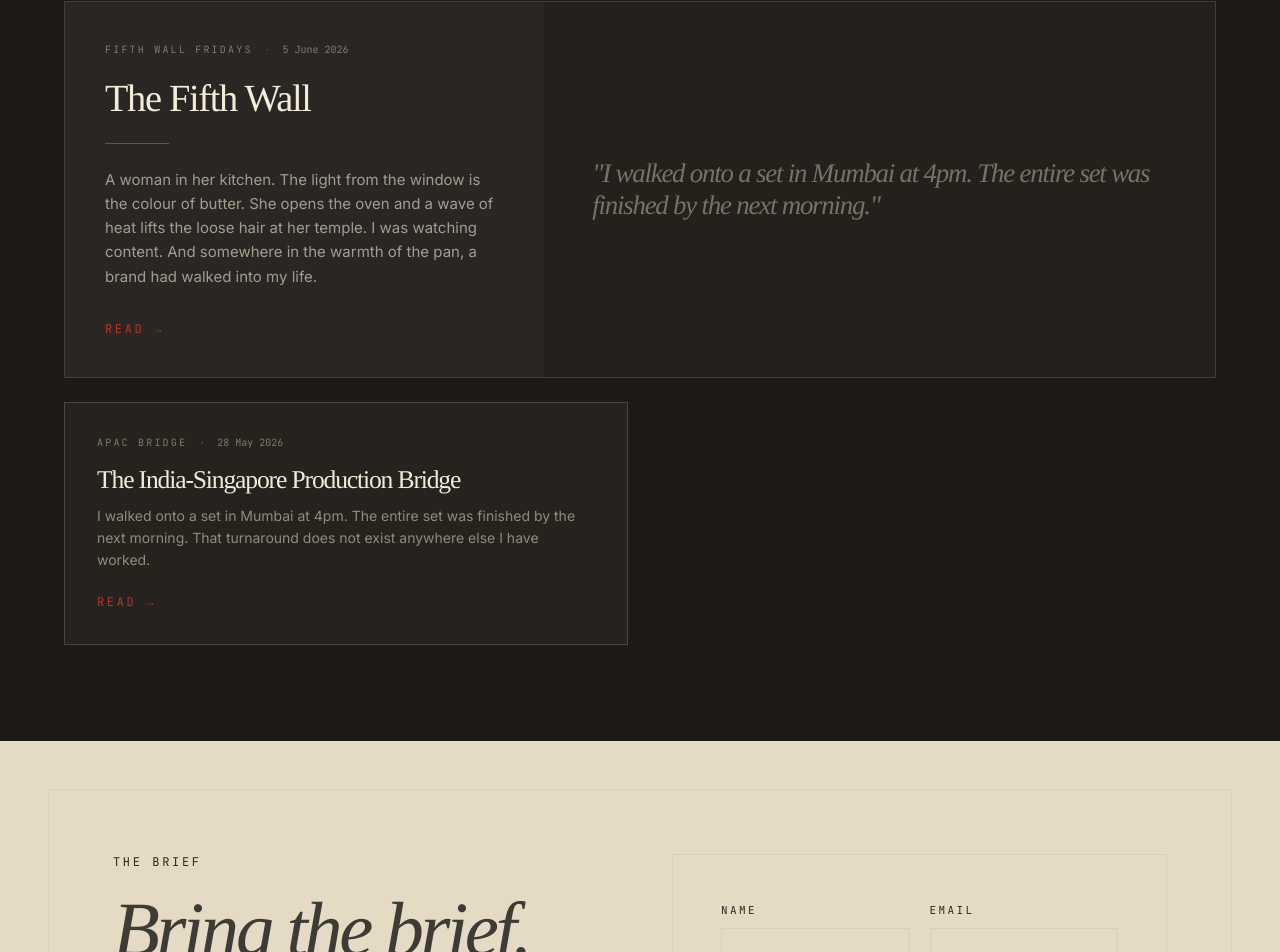
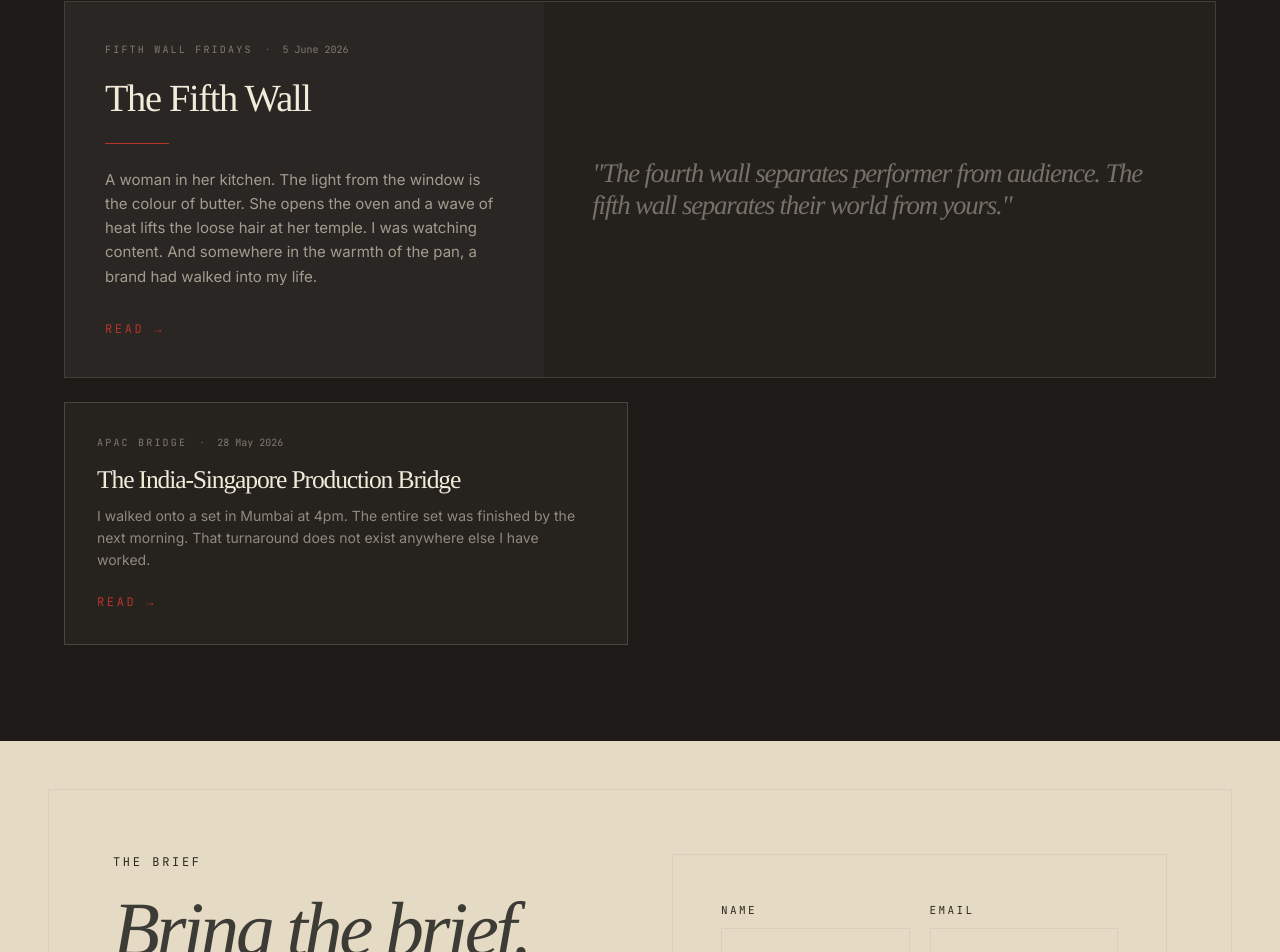
Before and after one commit to farhanamattar-code/bombay-blanc-site, a React (Vite) app: page / in a window 1280 px wide. Shown: the part 4168-5120 px from the top of the page. Built offline with nearby package versions, Linux system fonts and the light colour scheme; a web font is replaced by a local one.

Commit message:
Journal quote highlight fix

```diff
--- a/src/components/JournalPreview.jsx
+++ b/src/components/JournalPreview.jsx
@@ -80,17 +80,20 @@ export default function JournalPreview() {
                 </p>
               </div>
 
-              {/* Right — pull quote / editorial accent (desktop only —
-                  on mobile it stacks beneath the Fifth Wall card and reads
-                  like part of that post, which is confusing) */}
+              {/* Right — pull quote from THE FEATURED POST itself.
+                  Desktop only; on mobile this stacks beneath the card and
+                  reads like part of the wrong post. Falls back gracefully
+                  if a post has no pullQuote field. */}
+              {featured.pullQuote && (
                 <div
                   className="hidden lg:flex lg:col-span-7 p-8 lg:p-12 items-center"
                   style={{ background: 'rgba(242,235,218,0.03)' }}
                 >
                   <blockquote className="font-serif text-subhead font-normal text-cotton/40 leading-[1.2] tracking-heading" style={{ fontStyle: 'italic' }}>
-                  "I walked onto a set in Mumbai at 4pm. The entire set was finished by the next morning."
+                    "{featured.pullQuote}"
                   </blockquote>
                 </div>
+              )}
             </div>
           </Link>
         </Reveal>
--- a/src/data/journalPosts.js
+++ b/src/data/journalPosts.js
@@ -14,6 +14,7 @@ const journalPosts = [
     articleImageAlt: "A Mughal archway opens onto a quiet domestic kitchen at dawn — a black cast-iron pan on a stove, copper kettle, indigo cabinets, morning light through a paned window. The Fifth Wall by Hana Mattar, Bombay Blanc.",
     articleImageCaption: "Fifth Wall Fridays · I · The Geography of Intimacy",
     hook: "A woman in her kitchen. The light from the window is the colour of butter. She opens the oven and a wave of heat lifts the loose hair at her temple. I was watching content. And somewhere in the warmth of the pan, a brand had walked into my life.",
+    pullQuote: "The fourth wall separates performer from audience. The fifth wall separates their world from yours.",
     body: [
       {
         type: "text",
@@ -141,6 +142,7 @@ const journalPosts = [
     articleImageAlt: "Mumbai film set crew and Singapore post-production suite — the India-Singapore production corridor",
     articleImageCaption: "Mumbai · Singapore · The corridor between",
     hook: "I walked onto a set in Mumbai at 4pm. The entire set was finished by the next morning. That turnaround does not exist anywhere else I have worked.",
+    pullQuote: "I walked onto a set in Mumbai at 4pm. The entire set was finished by the next morning.",
     body: [
       {
         type: "text",
```
Lines whose indentation alone changed are shown as unchanged.
